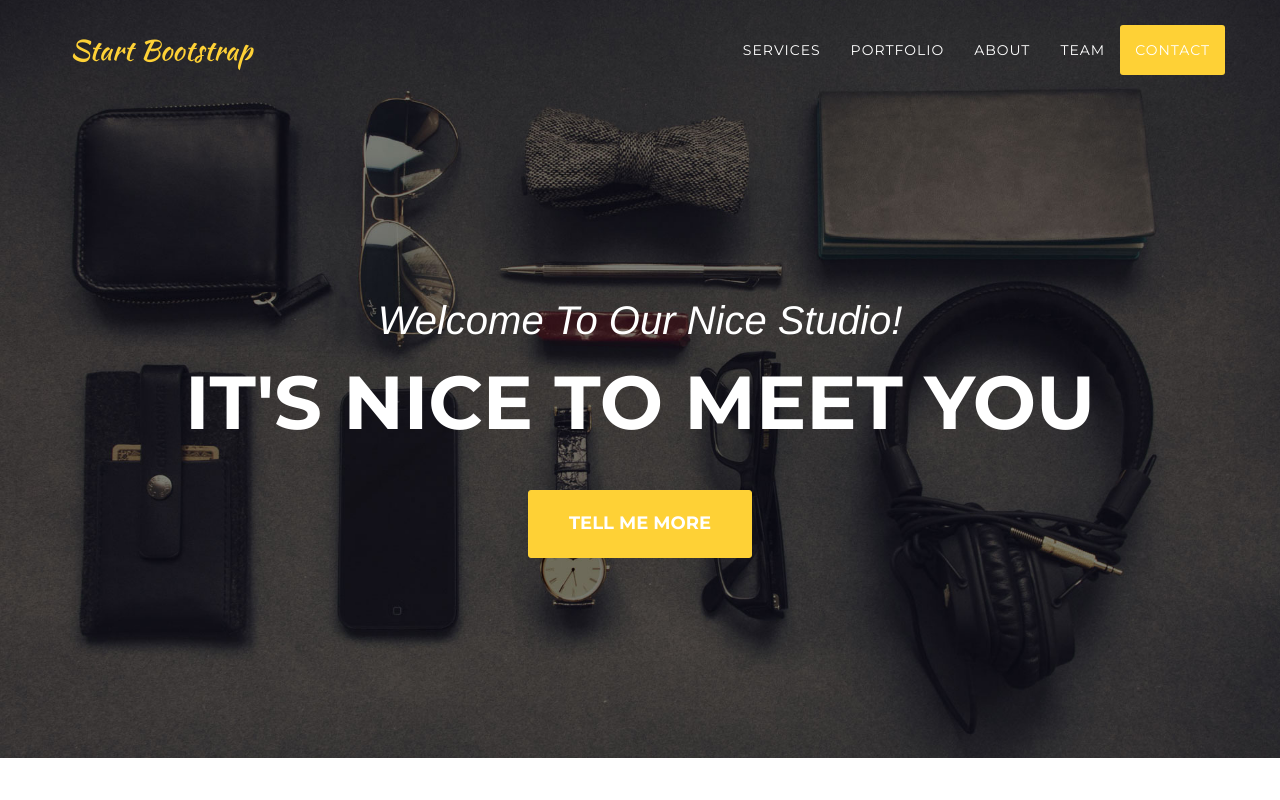
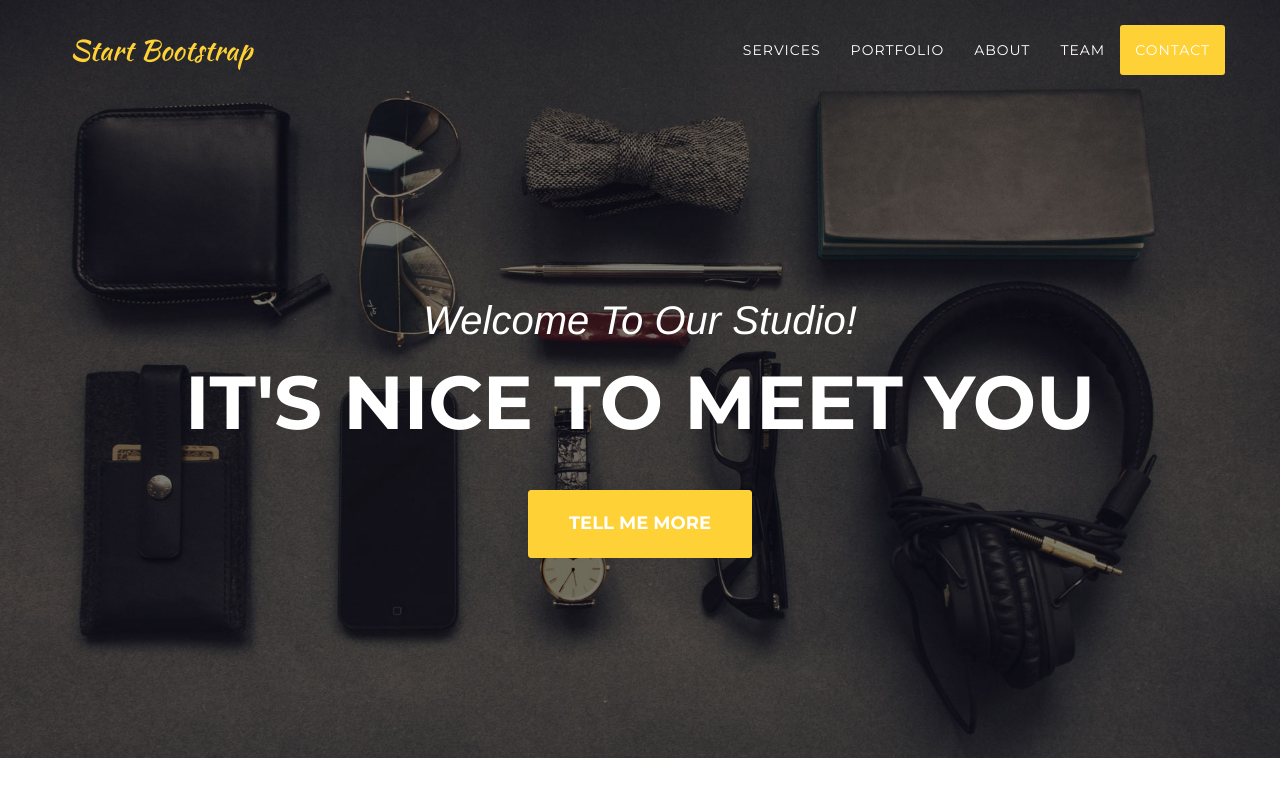
Before and after one commit to grecuionut/docker-nginx, a website: page static-content/index.html in a window 1280 px wide. Shown: the top 800 px of the page. Drawn offline with nearby package versions, Linux system fonts and the light colour scheme; a web font is replaced by a local one.

Commit message:
change the title

```diff
--- a/static-content/index.html
+++ b/static-content/index.html
@@ -78,7 +78,7 @@
     <header>
         <div class="container">
             <div class="intro-text">
-                <div class="intro-lead-in">Welcome To Our Nice Studio!</div>
+                <div class="intro-lead-in">Welcome To Our Studio!</div>
                 <div class="intro-heading">It's Nice To Meet You</div>
                 <a href="#services" class="page-scroll btn btn-xl">Tell Me More</a>
             </div>
```
